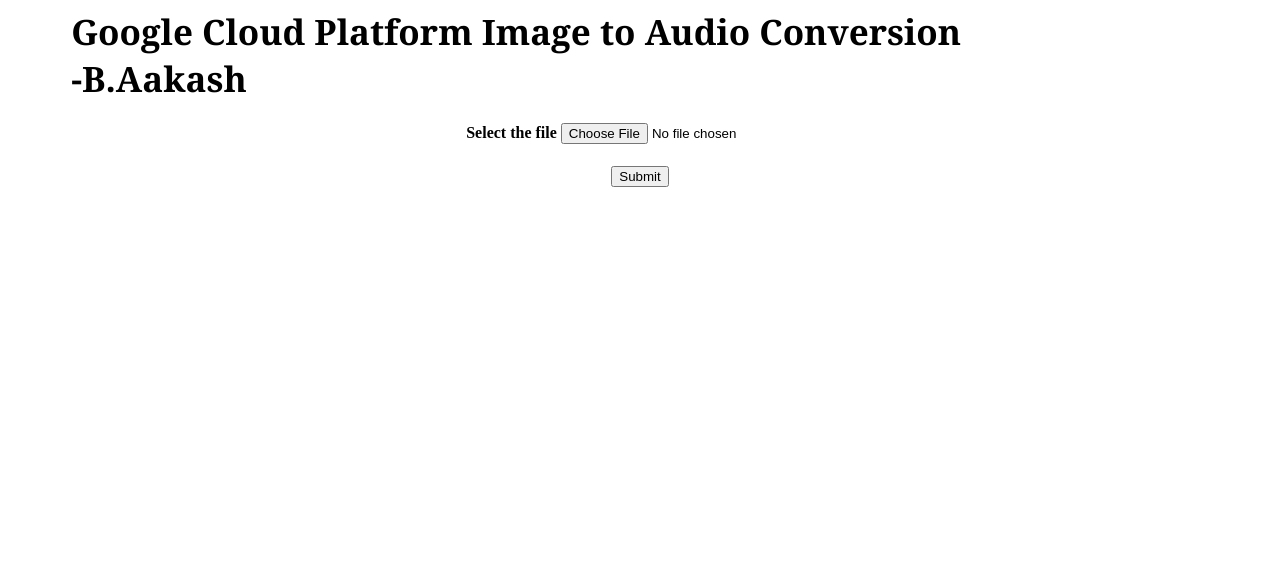
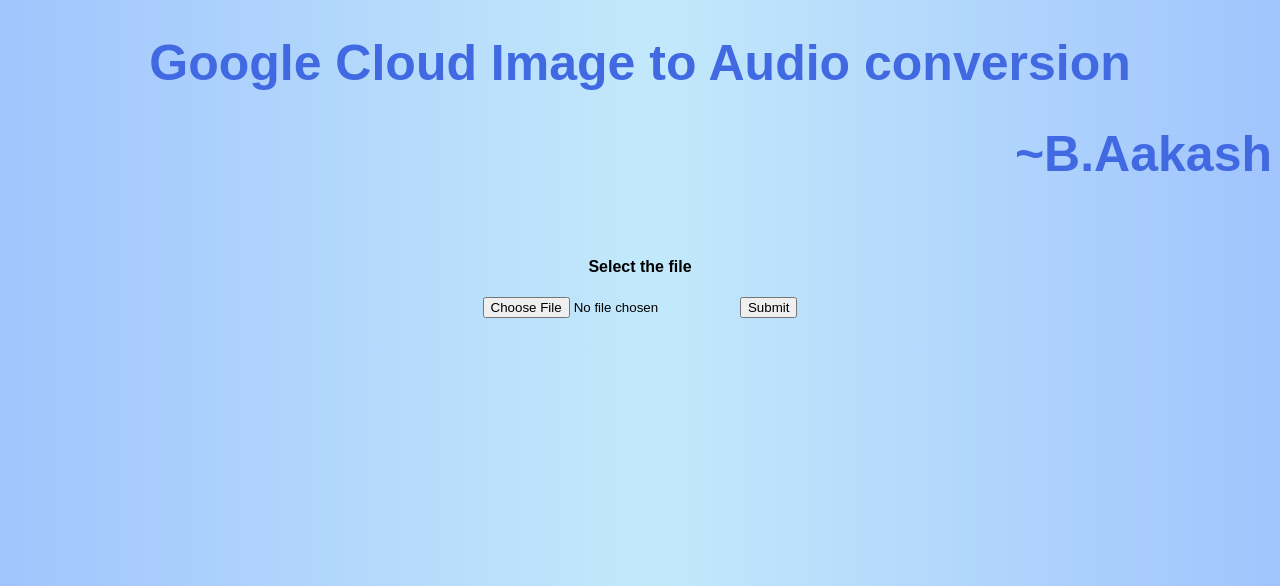
Before and after one commit to itsmeaakash77/GCP-PROJECT, a Flask app: page / in a window 1280 px wide. Shown: the top 586 px of the page. Run offline with Flask 2, Linux system fonts and the light colour scheme; data that the repository does not hold is empty.

Commit message:
Update homepage.html

```diff
--- a/templates/homepage.html
+++ b/templates/homepage.html
@@ -1,20 +1,75 @@
+
 <!DOCTYPE html>
 <html>
 <head>
-	<title>GCP Image to Audio Conversion</title>
+	<title>Image to Audio</title>
 </head>
 <body>
-	<h1 class="header-element">Google Cloud Platform Image to Audio Conversion</h1><br>
-	<h2 class="header-element">-B.Aakash</h2>
-	<div style="text-align: center;">
+	<header class="div-head">
+		<h1>Google Cloud Image to Audio conversion</h1>
+		<h1 style="text-align: right;">~B.Aakash</h1>
+	</header>
+
+	<div>
 	    <div class="font">
 	    	<form action="upload_photo" method="POST" enctype="multipart/form-data">
-	        <h4>Select the file <input type="file" name="file"><br></h4>
+	        	<h4>Select the file</h4>
+	        	<input type="file" name="file">
 	            <input type="submit" name="submit" value="Submit">
 	      </form>
         </div>
   	</div>
+
+	<div>
+    {% for image_entity in image_entities %}
+    	<div class="font">
+        	<img src="{{image_entity['image_public_url']}}" width=300 height=300>
+	        <p>{{image_entity['blob_name']}} was uploaded.</p>
+	        <p>The Image Text</p><br>
+	        <p>{{image_entity['joy']}}</p>
+	        <p>Download Audio file</p>
+	        <a href="{{image_entity['timestamp']}}" >
+	        <link rel="stylesheet" href="https://cdnjs.cloudflare.com/ajax/libs/font-awesome/4.7.0/css/font-awesome.min.css">
+	        <button class="btn"><i class="fa fa-download"></i> Download</button><br>
+	      	</a>
+	      	<p>Listen online</p><br>
+	      	<audio controls>
+	       	 	<source src="{{image_entity['timestamp']}}" type="audio/mpeg">
+	      	</audio>
+    	</div>
+    {% endfor %}
+  </div>
+
+
+
 	<style>
+		*{
+			font-family: sans-serif;
+		}
+		form{
+			padding: 20px 50px 20px 50px;
+			margin: 3px 2px 3px 2px;
+		}
+		p{
+			font-size: 25px;
+		}
+		img {
+		  display: block;
+		  margin-left: auto;
+		  margin-right: auto;
+		  width: 50%;
+		}
+		.div-head{
+			text-align: center;
+			color: RoyalBlue;
+			font-size: 25px;
+		}
+		.font{
+		    text-align: center;
+		}
+		body{
+			background-image: linear-gradient(to right, #a1c4fd 0%, #c2e9fb 51%, #a1c4fd 100%);
+		}
 		.btn {
 		    background-color: DodgerBlue;
 		    border: none;
@@ -27,48 +82,6 @@
 		.btn:hover {
 		    background-color: RoyalBlue;
 		}
-	.font{
-		text-align: center;
-		font-family:"Aerial"
-	}
-	.text-div{
-		color: black;
-		font-size: 25px;
-		padding-top:5%;
-		margin-right: 15%;
-		margin-left: 15%;
-		display:inline-block;
-	}
-	.header-element{
-		font-family:"Lucida Handwriting","Cambria","Times New Roman";
-		font-size: 35px;
-		color: black;
-		width:40%;
-		display: inline;
-		padding-right: 5%;
-		padding-left: 5%;
-	}
-
 	</style>
-	<div class="text-div">
-		{% for image_entity in image_entities %}
-		<div class="font">
-		    <img src="{{image_entity['image_public_url']}}" width=300 height=300>
-		    <p class="text-div">{{image_entity['blob_name']}} was uploaded.</p>
-			<p>The text found in the image is</p><br>
-			<p>{{image_entity['joy']}}</p>
-		    <p>The audio file is given below</p>
-		    <a href="{{image_entity['timestamp']}}" >
-		    <link rel="stylesheet" href="https://cdnjs.cloudflare.com/ajax/libs/font-awesome/4.7.0/css/font-awesome.min.css">
-			<button class="btn"><i class="fa fa-download"></i> Download</button><br>
-			</a>
-			<p>Or just listen to the text extracted</p><br>
-			<audio controls>
-			  <source src="{{image_entity['timestamp']}}" type="audio/mpeg">
-			</audio>
-		</div>
-    	{% endfor %}
-	</div>
-
 </body>
 </html>
```
Lines whose indentation alone changed are shown as unchanged.
